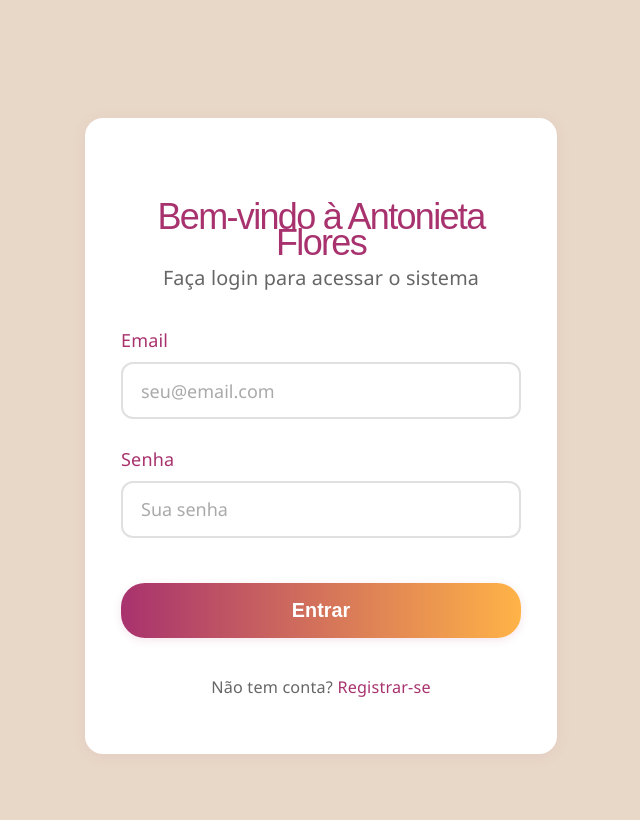
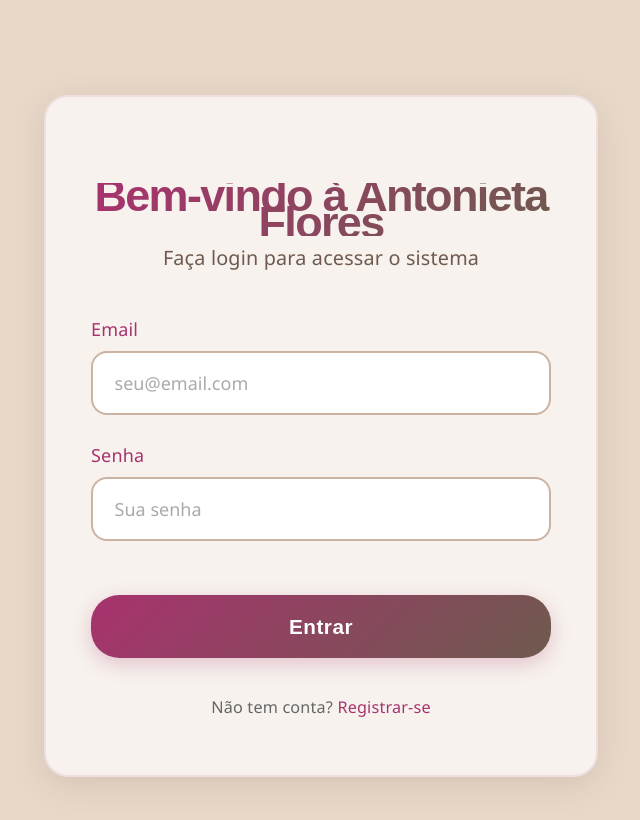
Before and after one commit to lucasrcdesa/antonietaFlores, a React (Vite) app in the folder front/: page /login in a window 1280 px wide. Shown: the top 820 px of the page, without its empty margins (355-995 px from the left). Built offline with nearby package versions, Linux system fonts and the light colour scheme.

Commit message:
Corrigindo estilizacao

```diff
--- a/front/src/components/aboutUsComponent/aboutUs.module.css
+++ b/front/src/components/aboutUsComponent/aboutUs.module.css
@@ -61,6 +61,8 @@
     flex-direction: column;
     height: auto;
     padding: 1rem;
+    margin: 0 1rem;
+    max-width: calc(100% - 2rem);
   }
 
   .sectionTitle {
--- a/front/src/login/loginScreen.module.css
+++ b/front/src/login/loginScreen.module.css
@@ -10,26 +10,38 @@
 }
 
 .loginCard {
-  background: #fff;
-  border-radius: 18px;
-  box-shadow: 0 2px 16px rgba(168, 50, 110, 0.07);
-  padding: 3rem 2rem;
+  background: #F7F2ED;
+  border-radius: 24px;
+  box-shadow: 0 8px 32px rgba(110, 90, 78, 0.15);
+  padding: 3rem 2.5rem;
   width: 100%;
-  max-width: 400px;
+  max-width: 460px;
   text-align: center;
+  border: 2px solid rgba(168, 50, 110, 0.1);
+  transition: transform 0.3s ease, box-shadow 0.3s ease;
+}
+
+.loginCard:hover {
+  transform: translateY(-4px);
+  box-shadow: 0 12px 40px rgba(110, 90, 78, 0.2);
 }
 
 .loginTitle {
-  font-size: 2rem;
-  color: #a8326e;
+  font-size: 2.5rem;
+  background: linear-gradient(135deg, #a8326e 0%, #6E5A4E 100%);
+  -webkit-background-clip: text;
+  -webkit-text-fill-color: transparent;
+  background-clip: text;
   font-family: 'Dancing Script', cursive, sans-serif;
   margin-bottom: 0.5rem;
+  font-weight: 700;
 }
 
 .loginSubtitle {
   font-size: 1.1rem;
-  color: #666;
-  margin-bottom: 2rem;
+  color: #6E5A4E;
+  margin-bottom: 2.5rem;
+  font-weight: 400;
 }
 
 .loginForm {
@@ -52,19 +64,21 @@
 
 .inputField {
   width: 100%;
-  padding: 0.8rem 1rem;
-  border: 2px solid #e0e0e0;
-  border-radius: 12px;
+  padding: 1rem 1.2rem;
+  border: 2px solid #CBB2A1;
+  border-radius: 16px;
   font-size: 1rem;
   font-family: 'Segoe UI', sans-serif;
-  transition: border-color 0.2s;
+  transition: all 0.3s ease;
   box-sizing: border-box;
+  background: #FFFFFF;
 }
 
 .inputField:focus {
   outline: none;
   border-color: #a8326e;
-  box-shadow: 0 0 0 3px rgba(168, 50, 110, 0.1);
+  box-shadow: 0 0 0 4px rgba(168, 50, 110, 0.12);
+  transform: translateY(-2px);
 }
 
 .inputField::placeholder {
@@ -79,23 +93,25 @@
 }
 
 .loginBtn {
-  background: linear-gradient(90deg, #a8326e 0%, #ffb347 100%);
+  background: linear-gradient(135deg, #a8326e 0%, #6E5A4E 100%);
   color: #fff;
   border: none;
-  border-radius: 24px;
-  padding: 0.9rem 2.5rem;
-  font-size: 1.1rem;
-  font-weight: bold;
+  border-radius: 28px;
+  padding: 1.1rem 2.5rem;
+  font-size: 1.15rem;
+  font-weight: 600;
   cursor: pointer;
-  box-shadow: 0 2px 8px rgba(168, 50, 110, 0.13);
-  transition: background 0.2s, transform 0.2s;
-  margin-top: 1rem;
+  box-shadow: 0 6px 20px rgba(168, 50, 110, 0.25);
+  transition: all 0.3s ease;
+  margin-top: 1.5rem;
   width: 100%;
+  letter-spacing: 0.5px;
 }
 
 .loginBtn:hover:not(:disabled) {
-  background: linear-gradient(90deg, #ffb347 0%, #a8326e 100%);
-  transform: translateY(-2px) scale(1.02);
+  background: linear-gradient(135deg, #6E5A4E 0%, #a8326e 100%);
+  transform: translateY(-3px);
+  box-shadow: 0 8px 28px rgba(168, 50, 110, 0.35);
 }
 
 .loginBtn:disabled {
--- a/front/src/management/managementScreen.module.css
+++ b/front/src/management/managementScreen.module.css
@@ -6,19 +6,24 @@
 }
 
 .header {
-  background: #fff;
-  padding: 1.5rem 2rem;
-  box-shadow: 0 2px 8px rgba(168, 50, 110, 0.07);
+  background: linear-gradient(135deg, #F7F2ED 0%, #FFFFFF 100%);
+  padding: 2rem 3rem;
+  box-shadow: 0 4px 20px rgba(110, 90, 78, 0.12);
   display: flex;
   justify-content: space-between;
   align-items: center;
+  border-bottom: 3px solid rgba(168, 50, 110, 0.1);
 }
 
 .title {
-  color: #a8326e;
+  background: linear-gradient(135deg, #a8326e 0%, #6E5A4E 100%);
+  -webkit-background-clip: text;
+  -webkit-text-fill-color: transparent;
+  background-clip: text;
   font-family: 'Dancing Script', cursive, sans-serif;
-  font-size: 2rem;
+  font-size: 2.5rem;
   margin: 0;
+  font-weight: 700;
 }
 
 .headerActions {
@@ -27,29 +32,31 @@
 }
 
 .addBtn, .logoutBtn {
-  background: linear-gradient(90deg, #a8326e 0%, #ffb347 100%);
+  background: linear-gradient(135deg, #a8326e 0%, #6E5A4E 100%);
   color: #fff;
   border: none;
-  border-radius: 24px;
-  padding: 0.6rem 1.5rem;
-  font-size: 0.9rem;
-  font-weight: bold;
+  border-radius: 28px;
+  padding: 0.8rem 2rem;
+  font-size: 1rem;
+  font-weight: 600;
   cursor: pointer;
-  box-shadow: 0 2px 8px rgba(168, 50, 110, 0.13);
-  transition: background 0.2s, transform 0.2s;
+  box-shadow: 0 4px 16px rgba(168, 50, 110, 0.2);
+  transition: all 0.3s ease;
+  letter-spacing: 0.5px;
 }
 
 .addBtn:hover, .logoutBtn:hover {
-  background: linear-gradient(90deg, #ffb347 0%, #a8326e 100%);
-  transform: translateY(-2px) scale(1.02);
+  background: linear-gradient(135deg, #6E5A4E 0%, #a8326e 100%);
+  transform: translateY(-3px);
+  box-shadow: 0 6px 24px rgba(168, 50, 110, 0.3);
 }
 
 .logoutBtn {
-  background: linear-gradient(90deg, #666 0%, #999 100%);
+  background: linear-gradient(135deg, #6E5A4E 0%, #A78F7E 100%);
 }
 
 .logoutBtn:hover {
-  background: linear-gradient(90deg, #999 0%, #666 100%);
+  background: linear-gradient(135deg, #A78F7E 0%, #6E5A4E 100%);
 }
 
 .content {
@@ -66,11 +73,19 @@
 }
 
 .statCard {
-  background: #fff;
-  border-radius: 18px;
-  padding: 1.5rem;
-  box-shadow: 0 2px 16px rgba(168, 50, 110, 0.07);
+  background: linear-gradient(135deg, #F7F2ED 0%, #FFFFFF 100%);
+  border-radius: 24px;
+  padding: 2rem;
+  box-shadow: 0 6px 24px rgba(110, 90, 78, 0.12);
   text-align: center;
+  border: 2px solid rgba(168, 50, 110, 0.08);
+  transition: all 0.3s ease;
+}
+
+.statCard:hover {
+  transform: translateY(-6px);
+  box-shadow: 0 10px 32px rgba(110, 90, 78, 0.18);
+  border-color: rgba(168, 50, 110, 0.2);
 }
 
 .statCard h3 {
@@ -88,10 +103,11 @@
 }
 
 .productsTable {
-  background: #fff;
-  border-radius: 18px;
-  box-shadow: 0 2px 16px rgba(168, 50, 110, 0.07);
+  background: #FFFFFF;
+  border-radius: 24px;
+  box-shadow: 0 6px 24px rgba(110, 90, 78, 0.12);
   overflow: hidden;
+  border: 2px solid rgba(168, 50, 110, 0.08);
 }
 
 .productsTable table {
@@ -100,12 +116,14 @@
 }
 
 .productsTable th {
-  background: #a8326e;
+  background: linear-gradient(135deg, #a8326e 0%, #6E5A4E 100%);
   color: #fff;
-  padding: 1rem;
+  padding: 1.2rem;
   text-align: left;
-  font-weight: 500;
+  font-weight: 600;
   font-family: 'Segoe UI', sans-serif;
+  letter-spacing: 0.5px;
+  font-size: 0.95rem;
 }
 
 .productsTable td {
@@ -114,8 +132,10 @@
   color: #333;
 }
 
-.productsTable tr:hover {
-  background: #f9f9f9;
+.productsTable tbody tr:hover {
+  background: linear-gradient(90deg, #F7F2ED 0%, #FFFFFF 100%);
+  transform: scale(1.005);
+  transition: all 0.2s ease;
 }
 
 .active {
```
